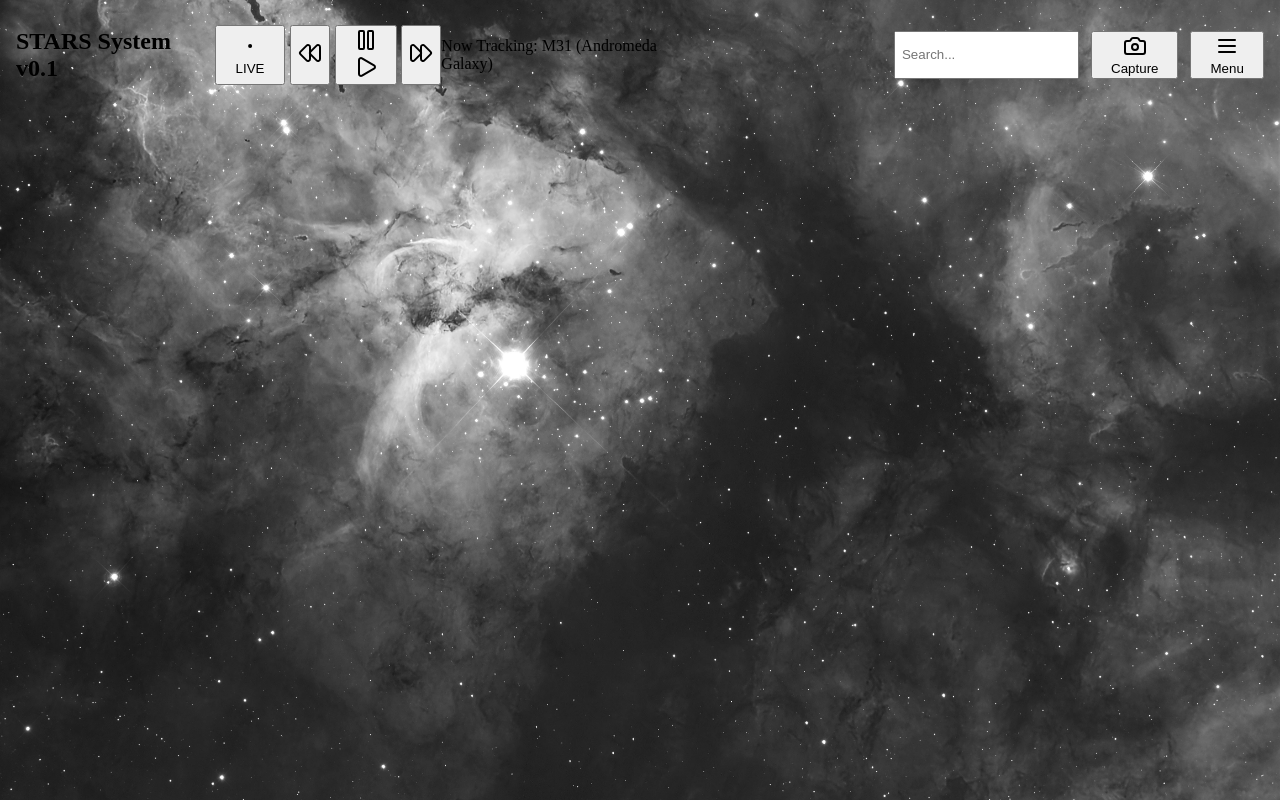
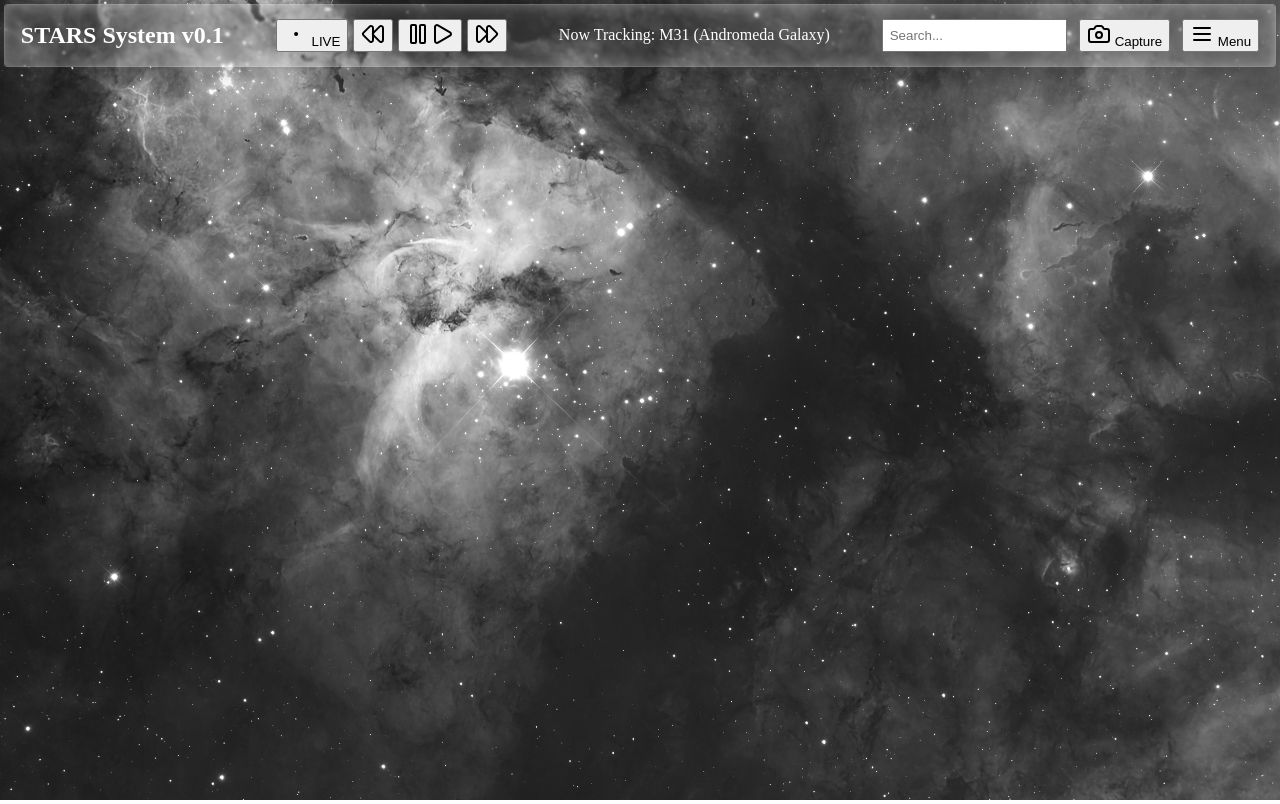
Before and after one commit to 22209634/capstone-stars, a React (Vite) app: page / in a window 1280 px wide. Built offline with nearby package versions, Linux system fonts and the light colour scheme.

Commit message:
Complete Panel Code. Refactor Topbar and TelescopeView

```diff
--- a/index.html
+++ b/index.html
@@ -7,6 +7,45 @@
     </head>
     <body>
         <div id="root"></div>
+
+        <!-- Hidden filter definition -->
+        <svg
+                xmlns="http://www.w3.org/2000/svg"
+                width="0"
+                height="0"
+                style="position:absolute; overflow:hidden"
+        >
+            <defs>
+                <filter
+                        id="glass-distortion"
+                        x="0%"
+                        y="0%"
+                        width="100%"
+                        height="100%"
+                >
+                    <feTurbulence
+                            type="fractalNoise"
+                            baseFrequency="0.008 0.008"
+                            numOctaves="2"
+                            seed="92"
+                            result="noise"
+                    />
+                    <feGaussianBlur
+                            in="noise"
+                            stdDeviation="2"
+                            result="blurred"
+                    />
+                    <feDisplacementMap
+                            in="SourceGraphic"
+                            in2="blurred"
+                            scale="77"
+                            xChannelSelector="R"
+                            yChannelSelector="G"
+                    />
+                </filter>
+            </defs>
+        </svg>
+
         <script type="module" src="/src/main.tsx"></script>
     </body>
 </html>
--- a/src/components/Panel/Panel.css
+++ b/src/components/Panel/Panel.css
@@ -0,0 +1,33 @@
+.panel {
+    position: relative;
+    border-radius: 20px;
+    isolation: isolate;
+    transition: all 0.3s cubic-bezier(0.4, 0, 0.2, 1);
+    box-shadow: 0px 6px 24px rgba(0, 0, 0, 0.2);
+    backdrop-filter: blur(1px);
+    -webkit-backdrop-filter: blur(1px);
+    border: 1px solid rgba(255, 255, 255, 0.3);
+}
+
+/* Inner Shadow */
+.panel::before {
+    content: '';
+    position: absolute;
+    inset: 0;
+    z-index: 0;
+    border-radius: 20px;
+    box-shadow: inset 0 0 20px -5px rgba(255, 255, 255, 0.6);
+    background: rgba(255, 255, 255, 0.05);
+}
+
+/* Backdrop Blur */
+.panel::after {
+    content: '';
+    position: absolute;
+    inset: 0;
+    z-index: -1;
+    border-radius: 28px;
+    backdrop-filter: blur(8px);
+    filter: url(#glass-distortion);
+    isolation: isolate;
+}
--- a/src/components/Panel/Panel.tsx
+++ b/src/components/Panel/Panel.tsx
@@ -0,0 +1,15 @@
+import type { ReactNode } from 'react';
+import './Panel.css';
+
+interface PanelProps {
+    children: ReactNode;
+    className?: string;
+}
+
+export default function Panel({ children, className }: PanelProps) {
+    return (
+        <div className={`panel ${className ?? ""}`}>
+            {children}
+        </div>
+    );
+}
--- a/src/components/TelescopeView/TelescopeView.css
+++ b/src/components/TelescopeView/TelescopeView.css
@@ -2,8 +2,8 @@
     position: fixed;
     top: 0;
     left: 0;
-    width: 100vw;
-    height: 100vh;
+    width: 100%;
+    height: 100%;
     overflow: hidden;
     z-index: -1;
 }
--- a/src/components/Topbar/Topbar.css
+++ b/src/components/Topbar/Topbar.css
@@ -1,23 +1,33 @@
 .topbar {
+    margin: 0.24rem;
+    color: white;
+}
+
+.topbar__panel, .topbar__panel::before {
+    border-radius: 3px !important;
+}
+
+.topbar h1, .topbar p {
+    margin: 0;
+}
+
+.topbar__items-wrapper {
     position: sticky;
     top: 0;
     display: flex;
     justify-content: space-between;
     align-items: center;
-    padding: 0.5rem 1rem;
+    padding: 0.87rem 1rem;
+    width: auto;
+    box-sizing: border-box;
 }
 
-/* Move the status message towards the center */
-.topbar > :nth-child(3) {
-    margin-right: 15%;
-}
-
-.topbar > .playback-controls {
+.topbar__items-wrapper > .playback-controls {
     display: flex;
     gap: 0.3rem;
 }
 
-.topbar > .topbar-right {
+.topbar__items-wrapper > .topbar-right {
     display: flex;
     gap: 0.75rem;
 }
--- a/src/components/Topbar/Topbar.tsx
+++ b/src/components/Topbar/Topbar.tsx
@@ -1,24 +1,29 @@
 import {Dot, Rewind, Pause, Play, FastForward, Camera, Menu} from 'lucide-react';
 import './Topbar.css';
+import Panel from '~/components/Panel/Panel.tsx'
 
 export default function Topbar() {
     return (
         <section className="topbar">
-            <h1>STARS System v0.1</h1>
+            <Panel className="topbar__panel">
+                <div className="topbar__items-wrapper">
+                    <h1 className="logo">STARS System v0.1</h1>
                     <section className="playback-controls">
                         <button className="playback-controls__live"><Dot /> LIVE</button>
                         <button className="playback-controls__rewind"><Rewind /></button>
                         <button className="playback-controls__pause-play"><Pause /><Play /></button>
                         <button className="playback-controls__fast-forward"><FastForward /></button>
                     </section>
-            <section className="topbar-status">
+                    <section className="status-line">
                         <p>Now Tracking: M31 (Andromeda Galaxy)</p>
                     </section>
-            <section className="topbar-right">
+                    <div className="topbar-right">
                         <input type="text" placeholder=" Search..." />
                         <button><Camera /> Capture</button>
                         <button><Menu/> Menu</button>
-            </section>
+                    </div>
+                </div>
+            </Panel>
         </section>
     )
 }
```
Lines whose indentation alone changed are shown as unchanged.
